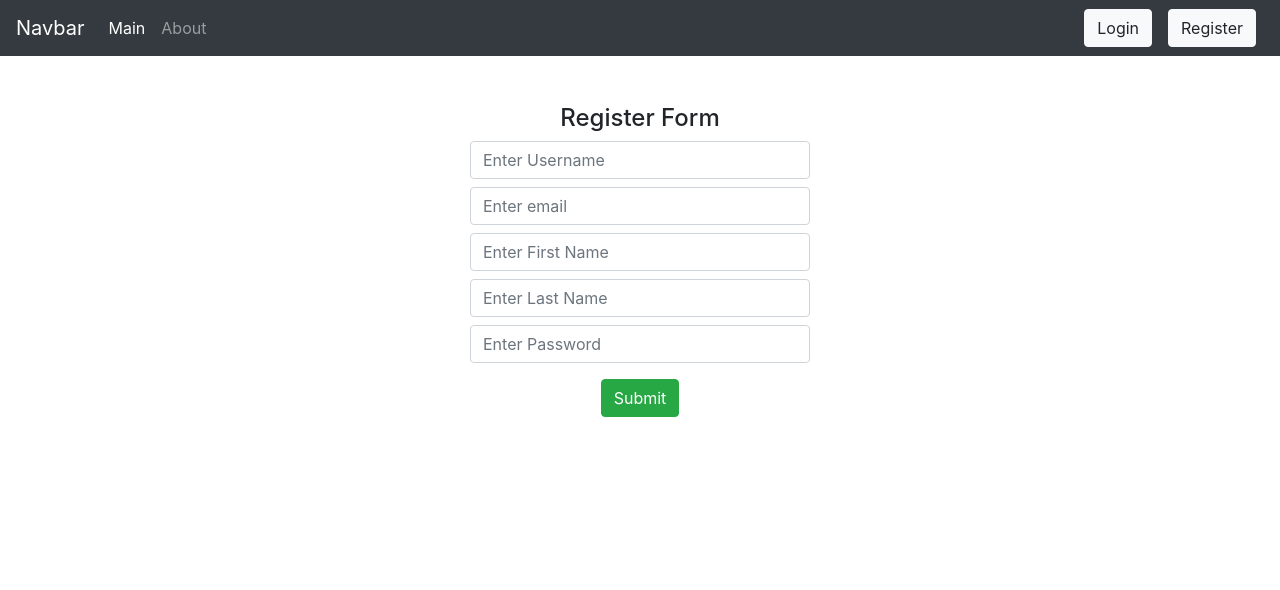
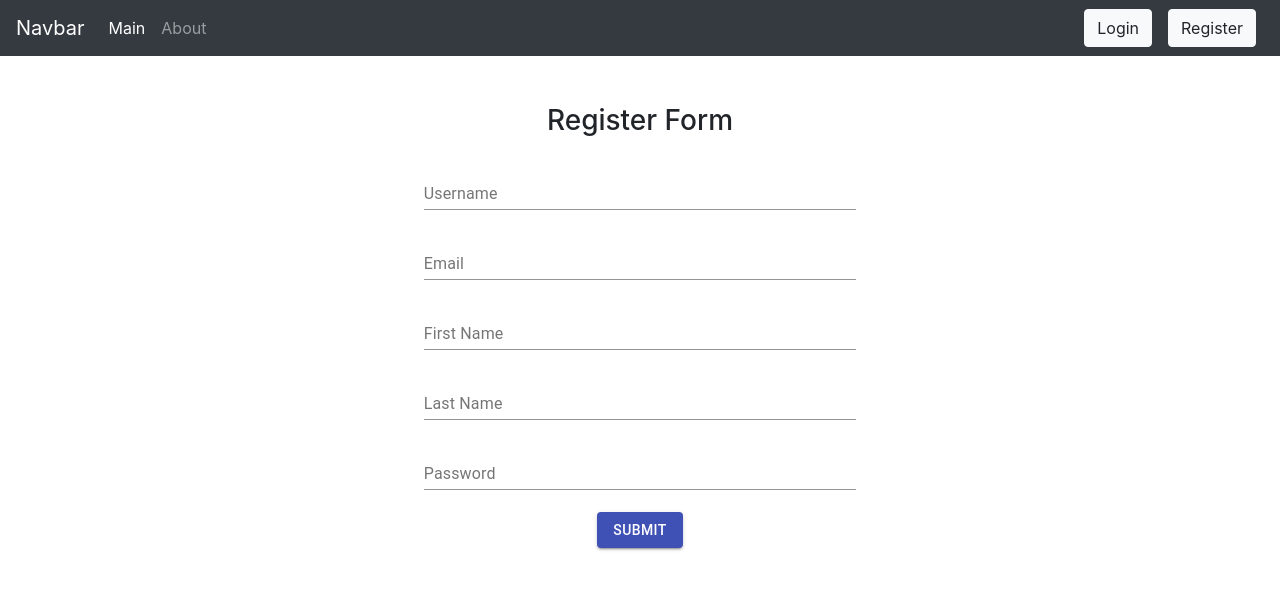
Before and after one commit to singhshivansh/plasma_donation_react_app, a React (Create React App) app in the folder frontend/: page /register in a window 1280 px wide. Shown: the top 590 px of the page. Built offline with nearby package versions, Linux system fonts and the light colour scheme.

Commit message:
Login Logout Authentication Completed

```diff
--- a/frontend/src/App.js
+++ b/frontend/src/App.js
@@ -1,24 +1,24 @@
 import './App.css';
-import {Route, Switch} from 'react-router-dom';
+import Routes from './components/Routes';
+import Navbar from './components/Navbar';
+import { createContext, useReducer } from 'react';
 
-import  Home from './components/Home';
-import Main from './components/Main';
-import About from './components/About';
-import Login from './components/auth/Login';
-import Register from './components/auth/Register'
+import {initialState, reducer} from '../src/reducer/UseReducer';
 
 
+export const UserContext = createContext(); //Context API
+
 function App() {
+
+  const [state, dispatch] = useReducer(reducer, initialState);
+
   return (
     <div className="App">
+      <UserContext.Provider value={{state, dispatch}}>
+        <Navbar/>
+        <Routes />
+      </UserContext.Provider>
 
-      <Switch>
-        <Route path="/" exact><Home/></Route>
-        <Route path="/main"><Main/></Route>
-        <Route path="/about"><About/></Route>
-        <Route path="/login"><Login/></Route>
-        <Route path='/register'><Register /></Route>
-      </Switch>
     </div>
 
   );
--- a/frontend/src/components/About.js
+++ b/frontend/src/components/About.js
@@ -1,10 +1,8 @@
 import React from 'react';
-import Navbar from './Navbar';
 
 const About = () => {
     return (
         <>
-        <Navbar/>
         <div>
             <h1>THis is About</h1>
         </div>
--- a/frontend/src/components/Home.js
+++ b/frontend/src/components/Home.js
@@ -1,12 +1,10 @@
 import React, {useState} from 'react';
-import Navbar from './Navbar';
 
 const Home = () => {
 
     const [count, setCount] = useState(0);
     return(
         <>
-            <Navbar/>
             <h1>This is Home</h1>
             <h3>This is {count}</h3>
             <button onClick={()=>{setCount(count+3)}}>Click</button>
--- a/frontend/src/components/Main.js
+++ b/frontend/src/components/Main.js
@@ -1,22 +1,34 @@
 import React, {useEffect} from 'react';
-import Navbar from './Navbar';
 import axios from 'axios';
+import {useLocation} from 'react-router-dom';
 
 export const Main = () => {
+    const location = useLocation();
+
+    // console.log(document.cookie);
+    var token = localStorage.getItem('token');
+    // console.log(token);
+
+    const getDonors = () => {
+        axios({
+            method : "GET",
+            url : 'http://127.0.0.1:8000/donors/',
+            headers : {
+                Authorization : `Token ${token}`
+            }
+        })
+        .then((data)=>{
+            console.log(data.data);
+        })
+        .catch(error => console.log(error.response.data))
+    }
 
     useEffect(()=>{
-        axios.get('http://127.0.0.1:8000/')
-        .then((response)=>{
-            console.log(response);
-        })
-        .catch((response)=>{
-            console.log(response);
-        })
+        getDonors();
     })
 
     return (
         <div>
-            <Navbar/>
             <h1>This is Main Page</h1>
         </div>
     )
--- a/frontend/src/components/Navbar.js
+++ b/frontend/src/components/Navbar.js
@@ -1,8 +1,48 @@
-import react from 'react';
-import {Link} from 'react-router-dom';
+import {react, useContext} from 'react';
+import {Link, useHistory} from 'react-router-dom';
+
+import { UserContext } from '../App';
+import Button from '@material-ui/core/Button';
 
 
 const Navbar = ()=>{
+
+    const {state, dispatch} = useContext(UserContext);
+    const history = useHistory();
+
+    console.log(state, dispatch);
+
+    if(localStorage.getItem('token')){
+        dispatch({type:"USER", payload:true});
+    }
+    else{
+        dispatch({type:"USER", payload:false});
+    }
+
+    const logout = () => {
+        localStorage.removeItem('token');
+        dispatch({type:"USER", payload: false});
+        history.push('/main');
+    }
+
+    const RenderMenu = () => {
+        if(state){
+            return(
+                <div>
+                   <Button onClick={logout} variant="contained">Logout</Button>
+                </div>
+            )
+        }
+        else{
+            return(
+                <div>
+                    <Link className="btn btn-light mx-2" to="/login">Login</Link>
+                    <Link className="btn btn-light mx-2" to="/register" >Register</Link>
+                </div>
+            )
+        }
+    }
+
     return(
         <>
             <nav className="navbar navbar-expand-lg navbar-dark bg-dark">
@@ -21,11 +61,7 @@ const Navbar = ()=>{
                     </li>
                 </ul>
             </div>
-
-            <div>
-                <Link className="btn btn-light mx-2" to="/login">Login</Link>
-                <Link className="btn btn-light mx-2" to="/register" >Register</Link>
-            </div>
+                <RenderMenu/>
             </nav>
         </>
     )
--- /dev/null
+++ b/frontend/src/components/Routes.js
@@ -0,0 +1,25 @@
+import React from 'react'
+import {Route, Switch} from 'react-router-dom';
+
+import  Home from './Home';
+import Main from './Main';
+import About from './About';
+import Login from './auth/Login';
+import Register from './auth/Register'
+
+const Routes = () => {
+    return (
+        <div>
+            <Switch>
+                <Route path="/" exact><Home/></Route>
+                <Route path="/main"><Main/></Route>
+                <Route path="/about"><About/></Route>
+                <Route path="/login"><Login/></Route>
+                <Route path='/register'><Register /></Route>
+            </Switch>
+
+        </div>
+    )
+}
+
+export default Routes;
--- a/frontend/src/components/auth/Login.js
+++ b/frontend/src/components/auth/Login.js
@@ -1,27 +1,59 @@
-import React, {useState} from 'react';
-import Navbar from '../Navbar';
+import React, {useState, useContext} from 'react';
 import { FormControl, TextField, Button } from '@material-ui/core';
+import axios from 'axios';
+import { useHistory } from 'react-router-dom';
+import {UserContext} from '../../App';
 
 const Login = () => {
+
+    const {state, dispatch} = useContext(UserContext);
+    const history = useHistory();
 
     const [credential, setCredential] = useState(
         {username : "", password : ""}
     )
 
+    const [token, setToken] = useState('');
 
+
+    const inputHandler = (e)=>{
+        const target_name = e.target.name;
+        const target_value = e.target.value;
+
+        setCredential({...credential,[target_name] : target_value})
+    }
+
+    const SendLogin = ()=>{
+        axios.post(
+            'http://127.0.0.1:8000/auth/',
+            credential
+        )
+        .then(res => {
+            // console.log(res.data.token);
+            setToken(res.data.token);
+            localStorage.setItem('token', res.data.token);  //saving token
+            dispatch({type:"USER", payload : true})         //setting state true
+            history.push({
+                pathname : '/main',
+            })
+        })
+        .catch(error => {
+            console.log(error);
+            alert(error);
+        })
+    }
 
     return (
         <div>
-            <Navbar />
             <div className="container my-5" >
                 <div>
                     <h2>Login Form</h2>
                 </div>
-               <div className="container col-4">
-                <form noValidate autoComplete="off">
-                        <TextField className="col-12 my-3" value={credential.username}  name="username" id="username" label="Username" />
-                        <TextField className="col-12 my-3" value={credential.password}  name="password" type="password" id="password" label="Password" />
-                        <Button variant="contained" color="primary">
+                <div className="container col-4">
+                    <form noValidate autoComplete="off">
+                        <TextField className="col-12 my-3" value={credential.username} onChange={inputHandler} name="username" id="username" label="Username" />
+                        <TextField className="col-12 my-3" value={credential.password} onChange={inputHandler} name="password" type="password" id="password" label="Password" />
+                        <Button variant="contained" onClick={SendLogin} color="primary">
                         Submit
                         </Button>
                     </form>
--- a/frontend/src/components/auth/Register.js
+++ b/frontend/src/components/auth/Register.js
@@ -1,6 +1,7 @@
 import React, { useState } from 'react';
-import Navbar from '../Navbar';
 import axios from 'axios';
+import { FormControl, TextField, Button } from '@material-ui/core';
+
 
 function Register() {
 
@@ -33,20 +34,22 @@ function Register() {
 
     return (
         <>
-            <Navbar />
             <div className="container my-5" >
                 <div>
-                    <h4>Register Form</h4>
+                    <h3>Register Form</h3>
                 </div>
-               <div className="container col-4">
-                <div>
-                <input type="text" name="username" value={credential.username} onChange={inputHandler} className="form-control  my-2 " placeholder="Enter Username" />
-                </div>
-                <input type="text" name="email" value={credential.email} onChange={inputHandler} className="form-control my-2 " placeholder="Enter email" />
-                <input type="text" name="first_name" value={credential.first_name} onChange={inputHandler} className="form-control my-2 " placeholder="Enter First Name" />
-                <input type="text" name="last_name" value={credential.last_name} onChange={inputHandler} className="form-control my-2 " placeholder="Enter Last Name" />
-                <input type="password" name="password" value={credential.password} onChange={inputHandler} className="form-control my-2 " placeholder="Enter Password" />
-                <button type="submit" onClick={submitForm} className="btn btn-success my-2">Submit</button>
+               <div className="container col-5">
+               <form noValidate autoComplete="off">
+
+                    <TextField name="username" value={credential.username} onChange={inputHandler}  label="Username" className="form-control  my-3 " id="username" placeholder="Enter Username" />
+                    <TextField name="email" value={credential.email} onChange={inputHandler} label="Email" className="form-control my-3 " placeholder="Enter email" />
+                    <TextField name="first_name" value={credential.first_name} onChange={inputHandler} label="First Name" className="form-control my-3 " placeholder="Enter First Name" />
+                    <TextField name="last_name" value={credential.last_name} onChange={inputHandler} label="Last Name" className="form-control my-3 " placeholder="Enter Last Name" />
+                    <TextField type="password" name="password" value={credential.password} onChange={inputHandler} label="Password" className="form-control my-3 " placeholder="Enter Password" />
+                    <Button variant="contained" className="my-3" onClick={submitForm} color="primary">
+                        Submit
+                    </Button>
+                </form>
                </div>
             </div>
         </>
--- /dev/null
+++ b/frontend/src/reducer/UseReducer.js
@@ -0,0 +1,8 @@
+export const initialState = false;
+
+export const reducer = (state, action) => {
+    if(action.type === 'USER'){
+        return action.payload;
+    }
+    return state;
+}
```
